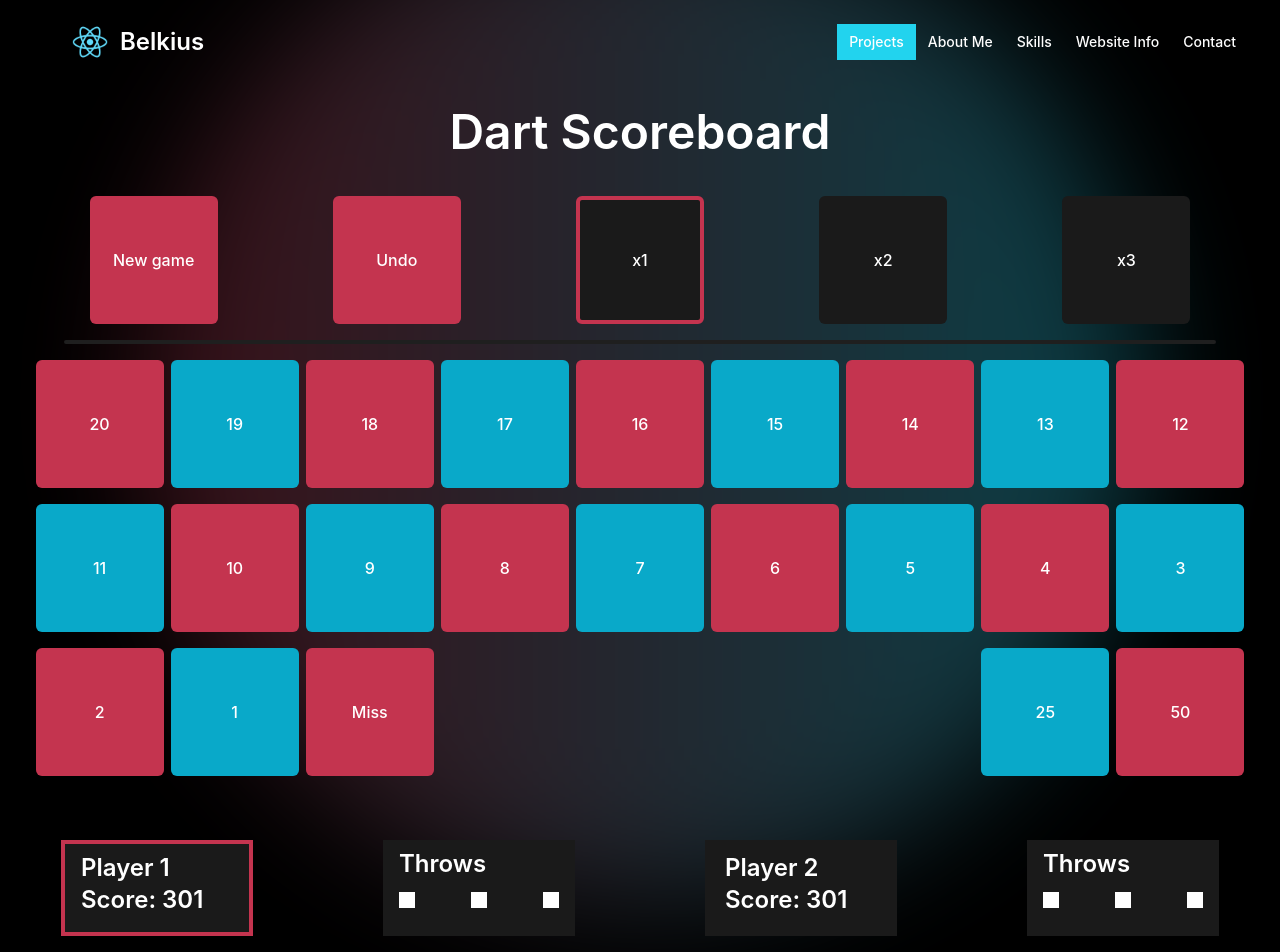
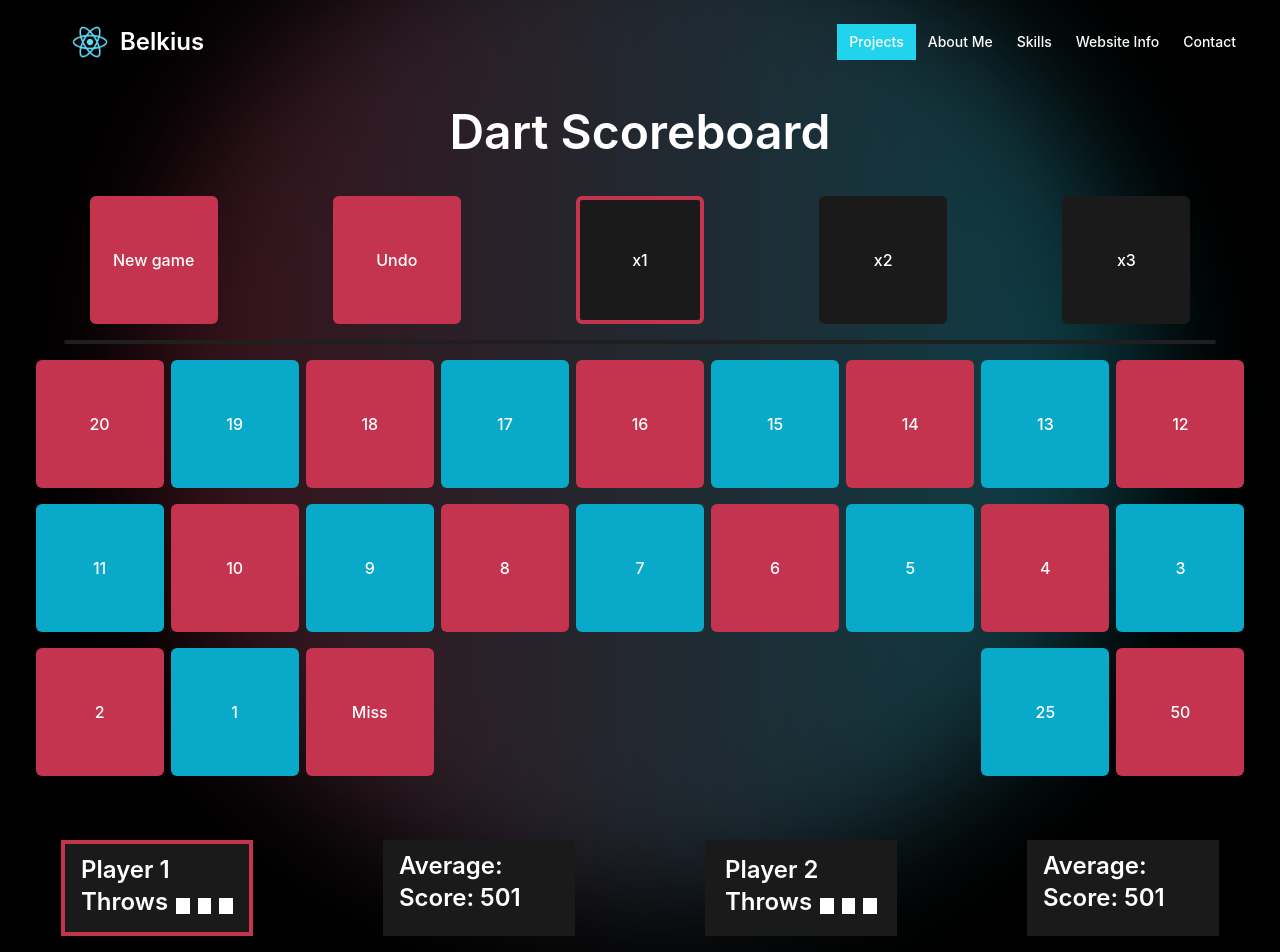
Before and after one commit to Belkius/website, a React (Create React App) app in the folder frontend/: page /dart in a window 1280 px wide. Shown: the top 952 px of the page. Built offline with nearby package versions, Linux system fonts and the light colour scheme.

Commit message:
average score + bug fixes

```diff
--- a/frontend/src/components/Dart.js
+++ b/frontend/src/components/Dart.js
@@ -9,8 +9,8 @@ function Dart() {
 
   const [showNewGame, setShowNewGame] = useState(false)
   const [showWonGame, setShowWonGame] = useState(false)
-  const [player1Score, setPlayer1Score] = useState(301)
-  const [player2Score, setPlayer2Score] = useState(301)
+  const [player1Score, setPlayer1Score] = useState(501)
+  const [player2Score, setPlayer2Score] = useState(501)
   const [player1Points, setPlayer1Points] = useState([])
   const [player2Points, setPlayer2Points] = useState([])
   const [player1Throws, setPlayer1Throws] = useState(3)
@@ -136,6 +136,7 @@ function Dart() {
     }if (input1Element.value) {
       setPlayer2Name(input2Element.value)
     }
+    setPlayerTurn(1)
     setPlayer1Score(Number(selectElement.value))
     setPlayer2Score(Number(selectElement.value))
     setPlayer1Points([])
@@ -202,35 +203,36 @@ function Dart() {
 
       <div className="py-12 grid grid-cols-2 place-items-center justify-between lg:grid-cols-4 gap-x-2 gap-y-4">
           <div className={`h-24 w-48 relative border-4 bg-[#1A1A1A] ${playerTurn === 1 ? 'border-[#C4344F]' : 'border-transparent'}`}>
-            <div className="font-primary text-white group-hover:text-[#C4344F] text-2xl pt-2 px-4 font-semibold">
-              {player1Name}<br/>
+            <div className="font-primary text-white group-hover:text-[#C4344F] text-2xl pt-2.5 px-4 font-semibold">
+              {player1Name} <br/>
+            <div className="flex justify-between">Throws
+              <div className={`h-4 w-4 ml-2 mt-3 border-2 border-white ${player1Throws > 0 ? 'bg-[#ffffff]' : ''}`}></div>
+              <div className={`h-4 w-4 ml-2 mt-3 border-2 border-white ${player1Throws > 1 ? 'bg-[#ffffff]' : ''}`}></div>
+              <div className={`h-4 w-4 ml-2 mt-3 border-2 border-white ${player1Throws > 2 ? 'bg-[#ffffff]' : ''}`}></div>
+            </div>
+            </div>
+          </div>
+          <div className="h-24 w-48 relative bg-[#1A1A1A]">
+            <div className="font-primary text-white group-hover:text-[#C4344F] text-2xl pt-2.5 px-4 font-semibold">
+              Average: {player1Points.length > 0 && (player1Points.reduce((a, b) => a + b, 0) / player1Points.length).toFixed(1)}<br/>
               Score: {player1Score}
             </div>
           </div>
-          <div className="h-24 w-48 relative bg-[#1A1A1A]">
-            <div className="font-primary text-white group-hover:text-[#C4344F] text-2xl pt-2 px-4 font-semibold">
+          <div className={`h-24 w-48 relative border-4 bg-[#1A1A1A] ${playerTurn === 2 ? 'border-[#C4344F]' : 'border-transparent'}`}>
+            <div className="font-primary text-white group-hover:text-[#C4344F] text-2xl pt-2.5 px-4 font-semibold">
+              {player2Name}<br/>
+            <div className="flex justify-between">
               Throws
+              <div className={`h-4 w-4 ml-2 mt-3 border-2 border-white ${player2Throws > 0 ? 'bg-[#ffffff]' : ''}`}></div>
+              <div className={`h-4 w-4 ml-2 mt-3 border-2 border-white ${player2Throws > 1 ? 'bg-[#ffffff]' : ''}`}></div>
+              <div className={`h-4 w-4 ml-2 mt-3 border-2 border-white ${player2Throws > 2 ? 'bg-[#ffffff]' : ''}`}></div>
             </div>
-            <div className="flex justify-between">
-              <div className={`h-4 w-4 mx-4 mt-3 border-2 border-white ${player1Throws > 0 ? 'bg-[#ffffff]' : ''}`}></div>
-              <div className={`h-4 w-4 mx-4 mt-3 border-2 border-white ${player1Throws > 1 ? 'bg-[#ffffff]' : ''}`}></div>
-              <div className={`h-4 w-4 mx-4 mt-3 border-2 border-white ${player1Throws > 2 ? 'bg-[#ffffff]' : ''}`}></div>
-            </div>
-          </div>
-          <div className={`h-24 w-48 relative border-4 bg-[#1A1A1A] ${playerTurn === 2 ? 'border-[#C4344F]' : 'border-transparent'}`}>
-            <div className="font-primary text-white group-hover:text-[#C4344F] text-2xl pt-2 px-4 font-semibold">
-              {player2Name}<br/>
-              Score: {player2Score}
             </div>
           </div>
           <div className="h-24 w-48 relative bg-[#1A1A1A]">
-            <div className="font-primary text-white group-hover:text-[#C4344F] text-2xl pt-2 px-4 font-semibold">
-              Throws
-            </div>
-            <div className="flex justify-between">
-              <div className={`h-4 w-4 mx-4 mt-3 border-2 border-white ${player2Throws > 0 ? 'bg-[#ffffff]' : ''}`}></div>
-              <div className={`h-4 w-4 mx-4 mt-3 border-2 border-white ${player2Throws > 1 ? 'bg-[#ffffff]' : ''}`}></div>
-              <div className={`h-4 w-4 mx-4 mt-3 border-2 border-white ${player2Throws > 2 ? 'bg-[#ffffff]' : ''}`}></div>
+            <div className="font-primary text-white group-hover:text-[#C4344F] text-2xl pt-2.5 px-4 font-semibold">
+              Average: {player2Points.length > 0 && (player2Points.reduce((a, b) => a + b, 0) / player2Points.length).toFixed(1)}<br/>
+              Score: {player2Score}
             </div>
           </div>
       </div>
--- a/frontend/src/components/DartComponents.js
+++ b/frontend/src/components/DartComponents.js
@@ -16,7 +16,7 @@ function NewGameWindow(props) {
             value={props.player1Score}
           >
             <option value = '301'>301</option>
-            <option value = '501'>501</option>
+            <option value = '501' selected= 'selected'>501</option>
             <option value = '701'>701</option>
             <option value = '1001'>1001</option>
           </select>
--- a/frontend/src/components/SortingAlgorithms.js
+++ b/frontend/src/components/SortingAlgorithms.js
@@ -208,6 +208,10 @@ const color_3 = "#1A1A1A"
         array[k] = leftArray[i]
         setArray([...array])
 
+        document.getElementById(k).style.backgroundColor = '#C4344F'
+        await sleep(speed);
+        document.getElementById(k).style.backgroundColor = color_3
+
         i++
         k++
       }
```
